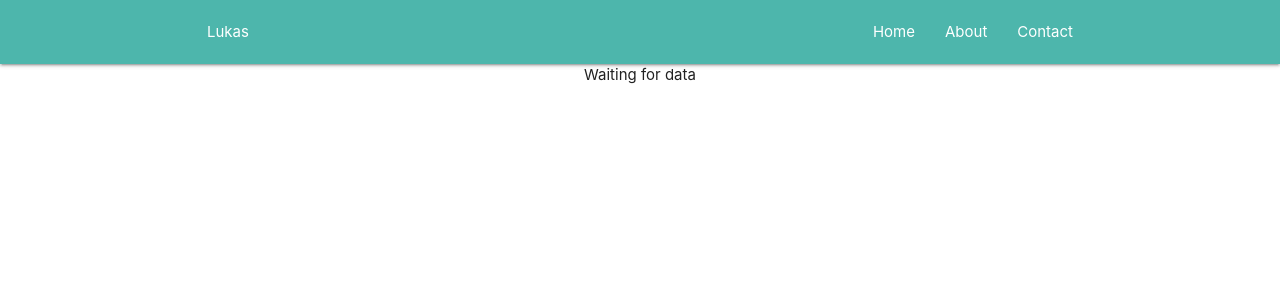
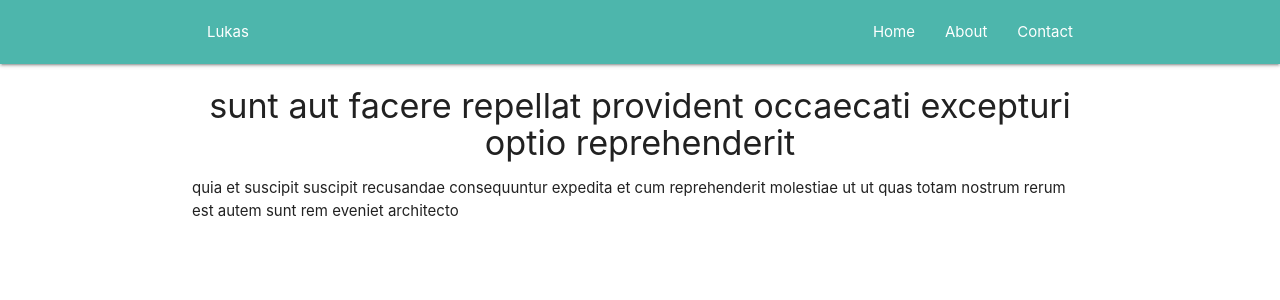
Before and after one commit to Lucascoorek/react_router_redux_demo, a React (Create React App) app: page /1 in a window 1280 px wide. Shown: the top 300 px of the page. Built offline with nearby package versions, Linux system fonts and the light colour scheme; no server answers.

Commit message:
redux state adde to post component

```diff
--- a/src/components/Post.js
+++ b/src/components/Post.js
@@ -1,28 +1,31 @@
 import React, { Component } from "react";
-import axios from "axios";
+// import axios from "axios";
+import { connect } from "react-redux";
+
 class Post extends Component {
-  state = {
-    post: null
-  };
+  //Axios:
+  // state = {
+  //   post: null
+  // };
 
-  componentDidMount() {
-    axios
-      .get(
-        `https://jsonplaceholder.typicode.com/posts/${
-          this.props.match.params.postId
-        }`
-      )
-      .then(res => {
-        this.setState({
-          post: res.data
-        });
-      });
-  }
+  // componentDidMount() {
+  //   axios
+  //     .get(
+  //       `https://jsonplaceholder.typicode.com/posts/${
+  //         this.props.match.params.postId
+  //       }`
+  //     )
+  //     .then(res => {
+  //       this.setState({
+  //         post: res.data
+  //       });
+  //     });
+  // }
   render() {
-    const post = this.state.post ? (
+    const post = this.props.post ? (
       <div className="post">
-        <h4 className="center">{this.state.post.title}</h4>
-        <p>{this.state.post.body}</p>
+        <h4 className="center">{this.props.post.title}</h4>
+        <p>{this.props.post.body}</p>
       </div>
     ) : (
       <div className="center">Waiting for data</div>
@@ -31,4 +34,11 @@
   }
 }
 
-export default Post;
+const mapStateToProps = (state, ownProps) => {
+  let id = ownProps.match.params.postId;
+  let post = state.posts.find(post => post.id === Number(id));
+  return {
+    post
+  };
+};
+export default connect(mapStateToProps)(Post);
```
